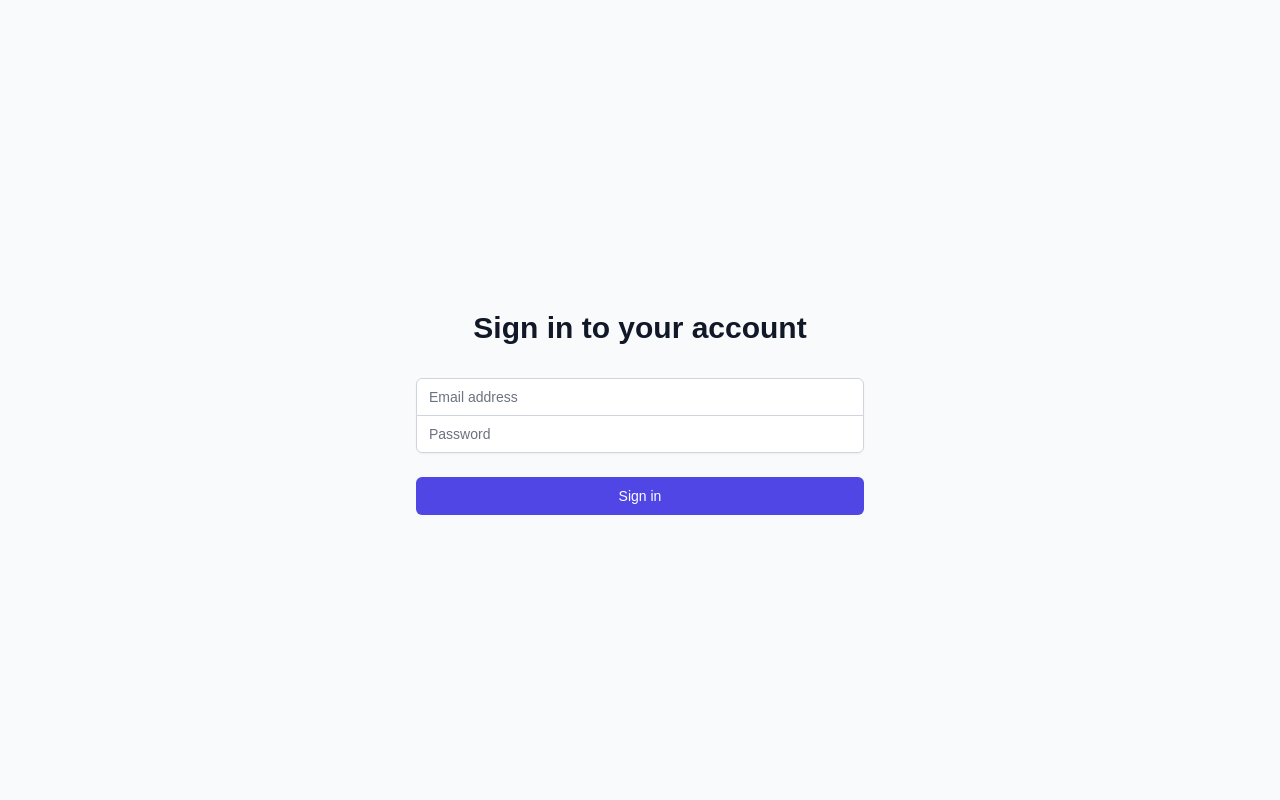
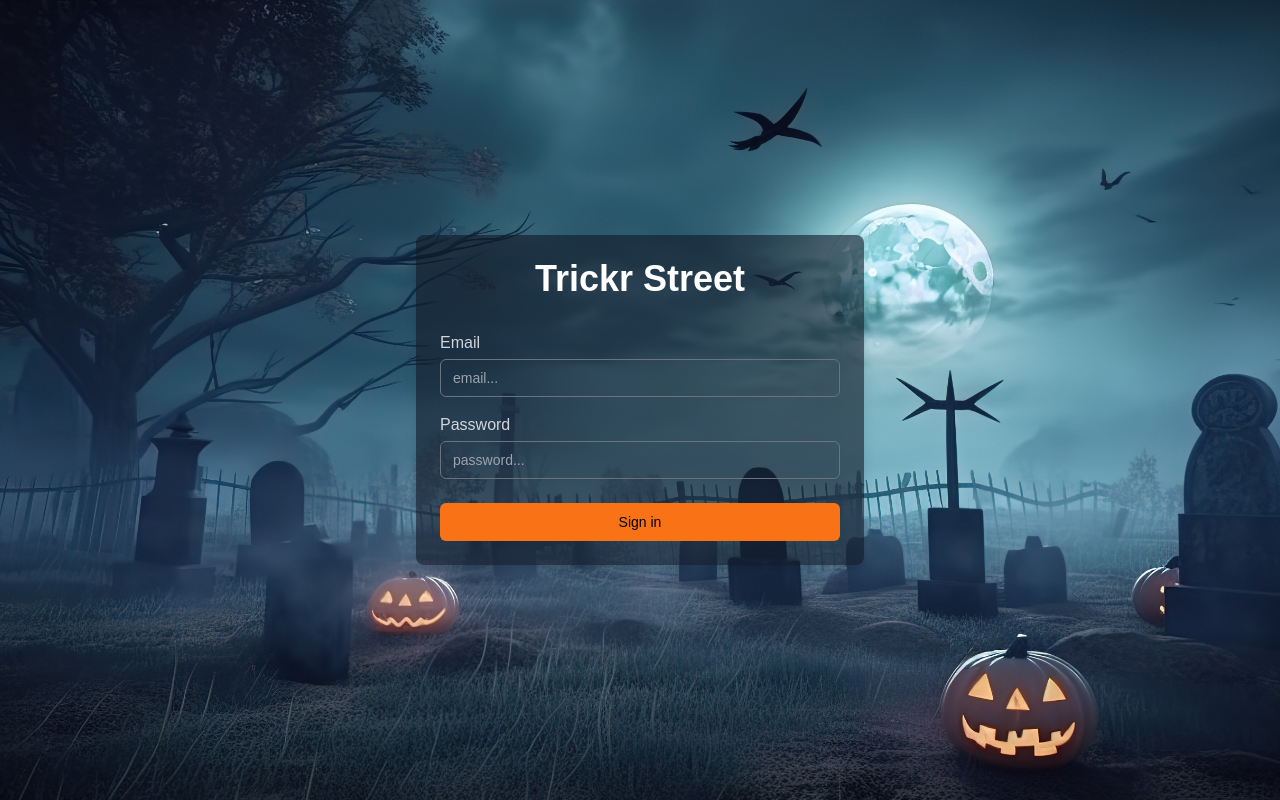
Before and after one commit to KiranGadhavi/trickr_street, a Next.js app: page / in a window 1280 px wide. Built offline with nearby package versions, Linux system fonts and the light colour scheme; no server answers.

Commit message:
css for login completed

```diff
--- a/app/page.js
+++ b/app/page.js
@@ -2,7 +2,6 @@
 
 import React, { useState } from "react";
 import { createClient } from "@supabase/supabase-js";
-// import Dashboard from "./Dashboard/page";
 // Initialize the Supabase client
 const supabase = createClient(
   process.env.NEXT_PUBLIC_SUPABASE_URL,
@@ -14,6 +13,7 @@
   const [password, setPassword] = useState("");
   const [loading, setLoading] = useState(false);
   const [error, setError] = useState(null);
+
   const handleLogin = async (e) => {
     e.preventDefault();
     setLoading(true);
@@ -26,26 +26,25 @@
       if (error) throw error;
       alert("Logged in successfully!");
       console.log(data);
-      // Here you would typically save the user session and redirect
     } catch (error) {
       setError(error.message);
     } finally {
       setLoading(false);
     }
   };
+
   return (
-    <div className="min-h-screen flex items-center justify-center bg-gray-50 py-12 px-4 sm:px-6 lg:px-8">
-      <div className="max-w-md w-full space-y-8">
+    <div className="min-h-screen bg-cover bg-center flex items-center justify-center py-12 px-4 sm:px-6 lg:px-8"
+         style={{ backgroundImage: "url('/backgrounds/HalloweenBackground.jpg')" }}>
+      <div className="max-w-md w-full space-y-8 bg-opacity-60 bg-gray-900 p-6 rounded-lg shadow-lg">
         <div>
-          <h2 className="mt-6 text-center text-3xl font-extrabold text-gray-900">
-            Sign in to your account
-          </h2>
+          <h2 className="text-center text-4xl font-bold text-white">Trickr Street</h2>
         </div>
         <form className="mt-8 space-y-6" onSubmit={handleLogin}>
-          <div className="rounded-md shadow-sm -space-y-px">
+          <div className="rounded-md shadow-sm space-y-4">
             <div>
-              <label htmlFor="email-address" className="sr-only">
-                Email address
+              <label htmlFor="email-address" className="text-gray-300 block mb-1">
+                Email
               </label>
               <input
                 id="email-address"
@@ -53,14 +52,14 @@
                 type="email"
                 autoComplete="email"
                 required
-                className="appearance-none rounded-none relative block w-full px-3 py-2 border border-gray-300 placeholder-gray-500 text-gray-900 rounded-t-md focus:outline-none focus:ring-indigo-500 focus:border-indigo-500 focus:z-10 sm:text-sm"
-                placeholder="Email address"
+                className="appearance-none rounded-md relative block w-full px-3 py-2 border border-gray-500 placeholder-gray-400 text-gray-300 bg-transparent focus:outline-none focus:ring-orange-500 focus:border-orange-500 focus:z-10 sm:text-sm"
+                placeholder="email..."
                 value={email}
                 onChange={(e) => setEmail(e.target.value)}
               />
             </div>
             <div>
-              <label htmlFor="password" className="sr-only">
+              <label htmlFor="password" className="text-gray-300 block mb-1">
                 Password
               </label>
               <input
@@ -69,8 +68,8 @@
                 type="password"
                 autoComplete="current-password"
                 required
-                className="appearance-none rounded-none relative block w-full px-3 py-2 border border-gray-300 placeholder-gray-500 text-gray-900 rounded-b-md focus:outline-none focus:ring-indigo-500 focus:border-indigo-500 focus:z-10 sm:text-sm"
-                placeholder="Password"
+                className="appearance-none rounded-md relative block w-full px-3 py-2 border border-gray-500 placeholder-gray-400 text-gray-300 bg-transparent focus:outline-none focus:ring-orange-500 focus:border-orange-500 focus:z-10 sm:text-sm"
+                placeholder="password..."
                 value={password}
                 onChange={(e) => setPassword(e.target.value)}
               />
@@ -81,7 +80,7 @@
             <button
               type="submit"
               disabled={loading}
-              className="group relative w-full flex justify-center py-2 px-4 border border-transparent text-sm font-medium rounded-md text-white bg-indigo-600 hover:bg-indigo-700 focus:outline-none focus:ring-2 focus:ring-offset-2 focus:ring-indigo-500"
+              className="w-full flex justify-center py-2 px-4 border border-transparent text-sm font-medium rounded-md text-black bg-orange-500 hover:bg-orange-600 focus:outline-none focus:ring-2 focus:ring-offset-2 focus:ring-orange-500"
             >
               {loading ? "Signing in..." : "Sign in"}
             </button>
```
Also changed, not shown: public/backgrounds/HalloweenBackground.jpg.
